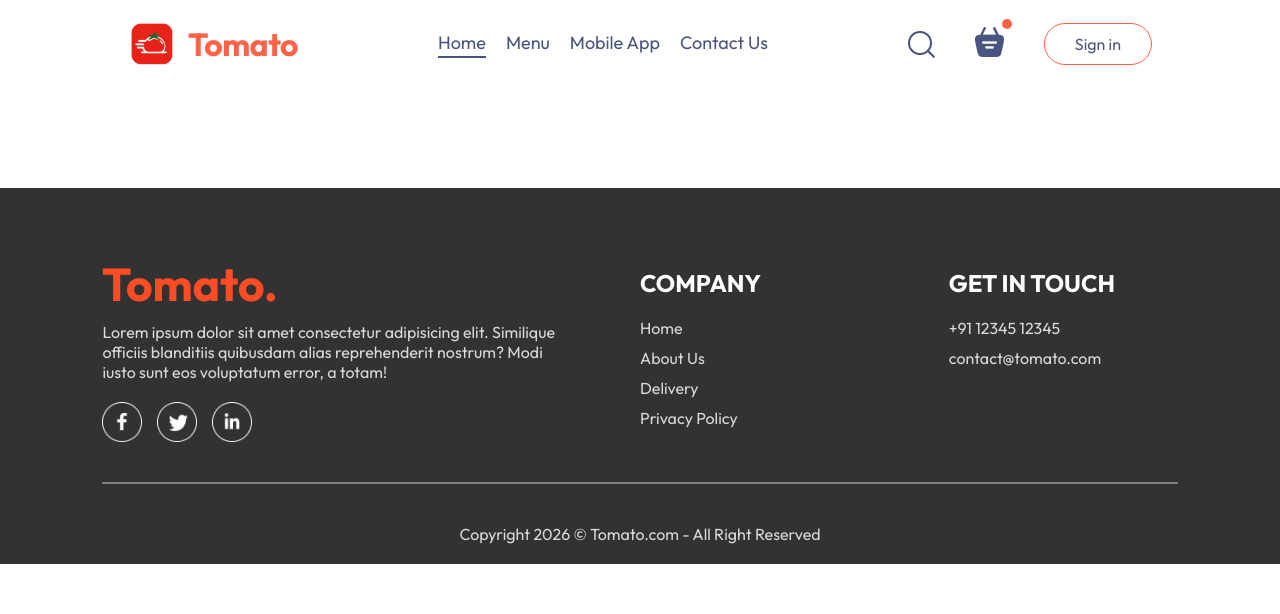
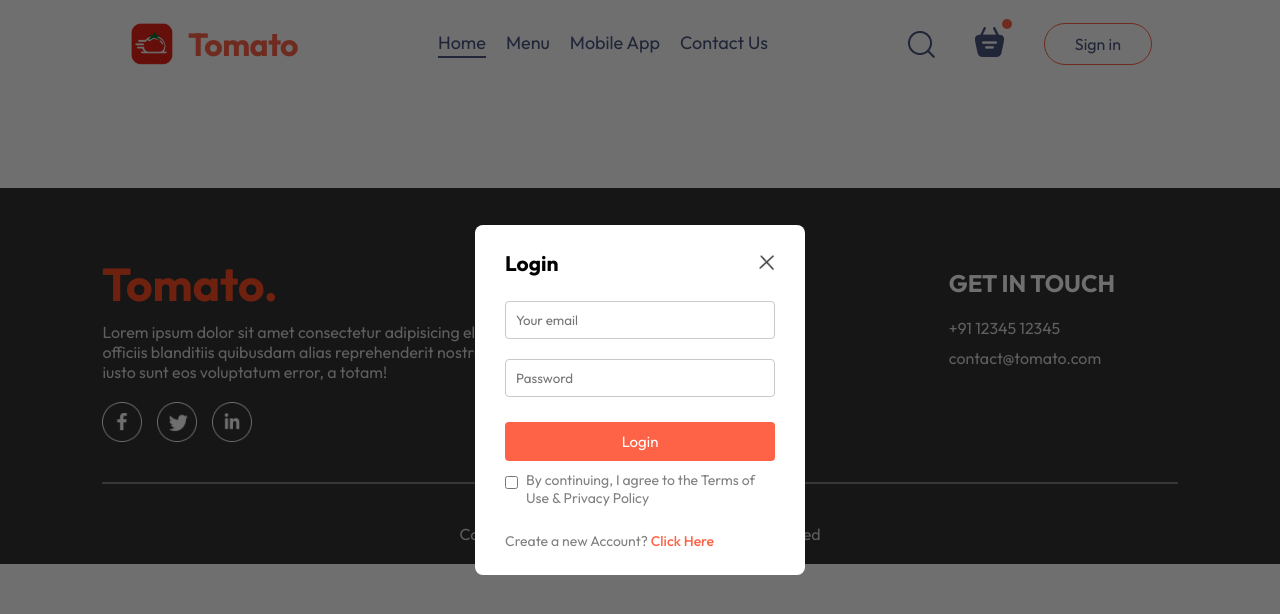
Before and after one commit to mohitpawar12/Tomato-Food_Delivery_Website, a React (Vite) app in the folder Frontend/: page /cart in a window 1280 px wide. Both pictures are taken after a click on the button "Sign in". Shown: the top 614 px of the page. Built offline with nearby package versions, Linux system fonts and the light colour scheme.

Commit message:
feat(auth): add login and signup popup UI

```diff
--- a/Frontend/src/App.jsx
+++ b/Frontend/src/App.jsx
@@ -1,16 +1,22 @@
-import React from 'react'
+import React, { useState } from 'react'
 import Navbar from './components/Navbar/Navbar'
 import { Routes, Route } from 'react-router-dom'
 import Home from './pages/Home/Home'
 import Cart from './pages/Cart/Cart'
 import PlaceOrder from './pages/PlaceOrder/PlaceOrder'
 import Footer from './components/Footer/Footer'
+import LoginPopup from './components/LoginPopup/LoginPopup'
 
 const App = () => {
+
+  const [showLogin, setShowLogin] = useState(false)
+
   return (
     <>
+      {showLogin ? <LoginPopup setShowLogin={setShowLogin} /> : <></>}
+
       <div className='app'>
-        <Navbar />
+        <Navbar setShowLogin={setShowLogin} />
         <Routes>
           <Route path='/' element={<Home />} />
           <Route path='/cart' element={<Cart />} />
--- /dev/null
+++ b/Frontend/src/components/LoginPopup/LoginPopup.css
@@ -0,0 +1,73 @@
+.login-popup{
+    position: absolute;
+    z-index: 1;
+    width: 100%;
+    height: 100%;
+    background-color: #00000090;
+    display: grid;
+}
+
+.login-popup-container{
+    place-self: center;
+    width: max(23vw,330px);
+    color: #808080;
+    background-color: white;
+    display: flex;
+    flex-direction: column;
+    gap: 25px;
+    padding: 25px 30px;
+    border-radius: 8px;
+    font-size: 14px;
+    animation: fadeIn 0.5s;
+}
+
+.login-popup-title{
+    display: flex;
+    justify-content: space-between;
+    align-items: center;
+    color: black;
+}
+
+.login-popup-title img{
+    width: 16px;
+    cursor: pointer;
+}
+
+.login-popup-inputs{
+    display: flex;flex-direction: column;
+    gap: 20px;
+}
+
+.login-popup-inputs input{
+    outline: none;
+    border: 1px solid #c9c9c9;
+    padding: 10px;
+    border-radius: 4px;
+}
+
+.login-popup-container button{
+    border: none;
+    padding: 10px;
+    border-radius: 4px;
+    color: white;
+    background-color: tomato;
+    font-size: 15px;
+    cursor: pointer;
+}
+
+.login-popup-condition{
+    display: flex;
+    align-items: start;
+    gap: 8px;
+    margin-top: -15px;
+}
+
+.login-popup-condition input{
+    margin-top: 5px;
+}
+
+.login-popup p span {
+    color: tomato;
+    font-weight: 500;
+    cursor: pointer;
+}
--- /dev/null
+++ b/Frontend/src/components/LoginPopup/LoginPopup.jsx
@@ -0,0 +1,43 @@
+import React, { useState } from 'react'
+import './LoginPopup.css'
+import { assets } from '../../assets/frontend_assets/assets'
+
+const LoginPopup = ({ setShowLogin }) => {
+
+    const [currentState, setCurrentState] = useState("Login")
+
+    return (
+        <div className='login-popup'>
+
+            <form className="login-popup-container">
+
+                <div className="login-popup-title">
+                    <h2>{currentState}</h2>
+                    <img onClick={() => setShowLogin(false)} src={assets.cross_icon} alt="cross-icon" />
+                </div>
+
+                <div className="login-popup-inputs">
+                    {currentState === "Login" ? <></> : <input type="text" placeholder='Your Name' required />}
+                    <input type="email" placeholder='Your email' required />
+                    <input type="password" placeholder='Password' required />
+                </div>
+
+                <button>{currentState === "Sign Up" ? "Create Account" : "Login"}</button>
+
+                <div className="login-popup-condition">
+                    <input type="checkbox" required />
+                    <p>By continuing, I agree to the Terms of Use & Privacy Policy </p>
+                </div>
+
+                {currentState === "Login"
+                    ? <p>Create a new Account? <span onClick={() => setCurrentState("Sign Up")}>Click Here</span></p>
+                    : <p>Already have an Account? <span onClick={() => setCurrentState("Login")}>Login Here</span></p>
+                }
+
+            </form>
+
+        </div>
+    )
+}
+
+export default LoginPopup
--- a/Frontend/src/components/Navbar/Navbar.jsx
+++ b/Frontend/src/components/Navbar/Navbar.jsx
@@ -3,7 +3,7 @@
 import { assets } from '../../assets/frontend_assets/assets'
 import { Link } from 'react-router-dom'
 
-const Navbar = () => {
+const Navbar = ({ setShowLogin }) => {
 
     const [menu, setMenu] = useState("home")
 
@@ -11,8 +11,7 @@
         <div className='navbar'>
 
             <div className="navbar-brand">
-                <img className='logo' src="./favicon.png" alt="logo"  />
-                {/* <img src={assets.logo} alt="logo-text" className="logo-text" /> */}
+                <img className='logo' src="./favicon.png" alt="logo" />
                 <span className="logo-text">Tomato</span>
             </div>
 
@@ -31,7 +30,7 @@
 
                     <div className="dot"></div>
                 </div>
-                <button>Sign in</button>
+                <button onClick={() => setShowLogin(true)}>Sign in</button>
             </div>
 
         </div>
```
